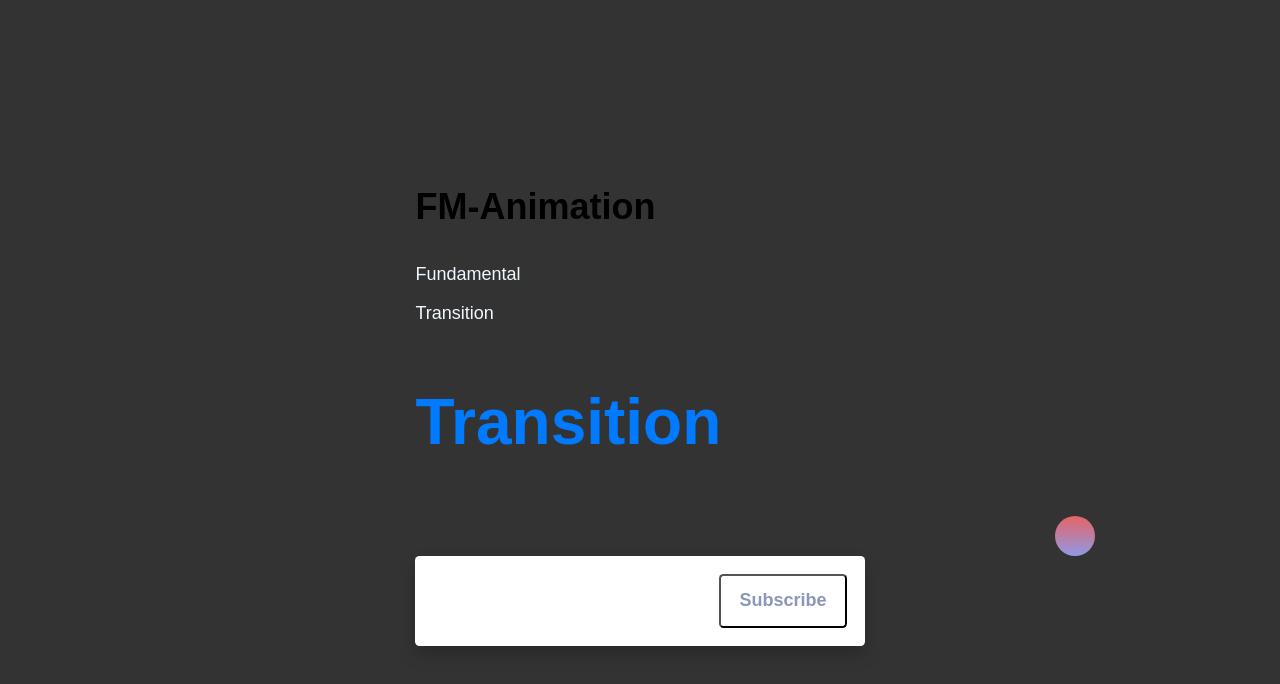
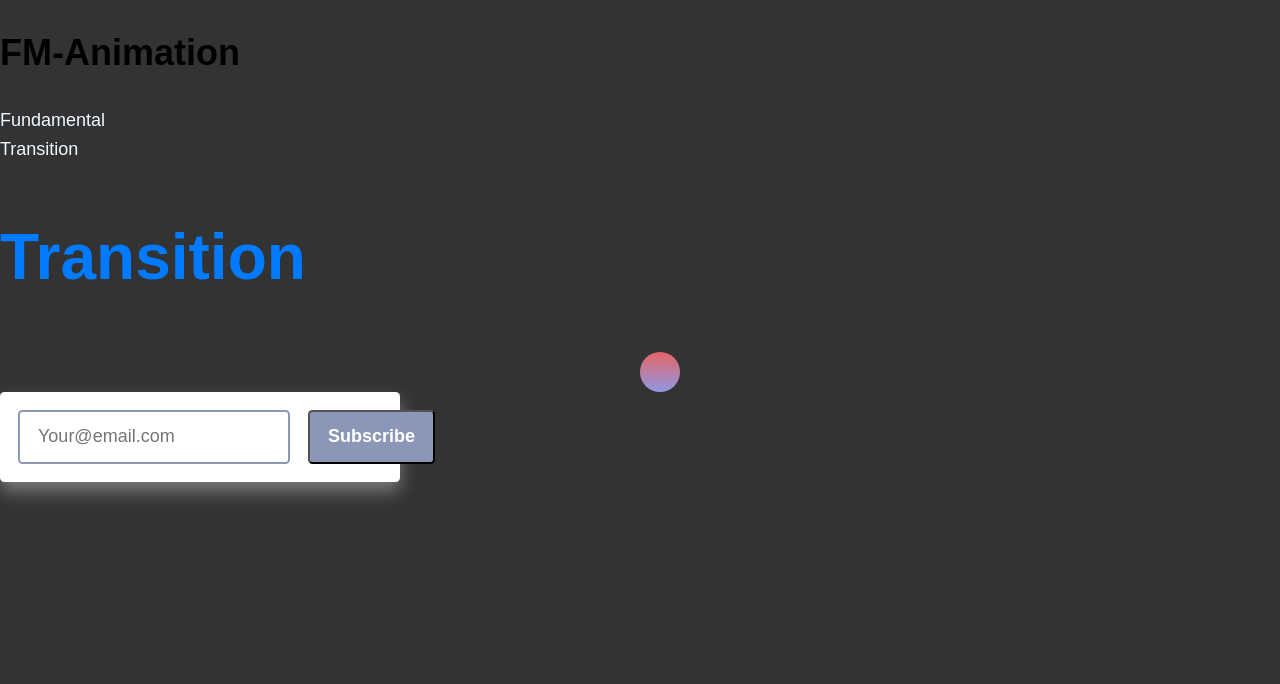
Before and after one commit to Lam-Big-Water/FM-Animation-Course, a React (Vite) app: page /transition in a window 1280 px wide. Shown: the top 684 px of the page. Built offline with nearby package versions, Linux system fonts and the light colour scheme.

Commit message:
8-9 part it's done. Next is recap

```diff
--- a/src/App.scss
+++ b/src/App.scss
@@ -40,6 +40,8 @@
 }
 
 // Transition part
+
+
 .transTitle {
     --primary-color: rgb(0, 123, 255);
     font-size: 5vw;
@@ -69,6 +71,7 @@
 }
 
 .transForm {
+    width: 400px;
     display: grid;
     grid-template-columns: 1fr auto;
     grid-template-rows: 1fr;
@@ -77,11 +80,11 @@
     padding: 1rem;
     border-radius: 0.25rem;
     background: #fff;
-    box-shadow: 0 0.5rem 1rem #0003;
+    box-shadow: 0 0.5rem 1rem rgba(255, 255, 255, 0.36);
 
-    --color: var(var(--color-gray));
+    --color: var(--color-gray);
     &:focus-within {
-        --color: var(var(--color-blue))
+        --color: var(--color-blue)
     }
 
     &--input {
@@ -91,6 +94,8 @@
         border: 2px solid var(--color);
         border-radius: 0.25rem;
         outline: none;
+        transition-property: border;
+        transition-duration: 0.3s;
     }
 
     &--button {
@@ -101,9 +106,17 @@
         font-weight: bold;
         color: white;
         background-color: var(--color);
+        cursor: pointer;
+        transition-property: background-color, opacity, transform;
+        transition-timing-function: linear, linear, ease;
+        transition-duration: 0.3s;
 
-        span {
-            color: var(--color-gray);
+        &:hover {
+            opacity: 0.7;
+        }
+
+        &:active {
+            transform: translateY(10%);
         }
     }
 }
--- a/src/App.tsx
+++ b/src/App.tsx
@@ -7,10 +7,10 @@ const App = () => {
   return (
     <div>
       <h1>FM-Animation</h1>
-      <nav>
-        <Link to='/fundamental'>Fundamental</Link>
-        <Link to='/transition'>Transition</Link>
-      </nav>
+        <ul>
+          <li><Link to='/fundamental'>Fundamental</Link></li>
+          <li><Link to='/transition'>Transition</Link></li>
+        </ul>
       <Routes>
         <Route path='/fundamental' element={<Fundamentals />}/>
         <Route path='/transition' element={<Transition />}/>
--- a/src/components/Transition.tsx
+++ b/src/components/Transition.tsx
@@ -6,7 +6,7 @@ const Transition = () => {
         <div className="transBall"></div>
 
         <form className="transForm">
-          <input type="text" className="transForm--input" />
+          <input type="text" className="transForm--input" placeholder="Your@email.com"/>
           <button className="transForm--button">
             <span>Subscribe</span>
           </button>
--- a/src/index.scss
+++ b/src/index.scss
@@ -1,9 +1,6 @@
 // Basic Style
 html,
 body {
-    display: flex;
-    justify-content: center;
-    align-items: center;
     height: 100%;
     width: 100%;
     margin: 0;
@@ -45,12 +42,7 @@ button {
     appearance: none;
 }
 
-nav {
-    display: flex;
-    flex-direction: column;
-    justify-content: center;
-    gap: 10px;
-}
+
 
 // reduce or no-preference
 @media (prefers-reduced-motion: reduce) {
```
